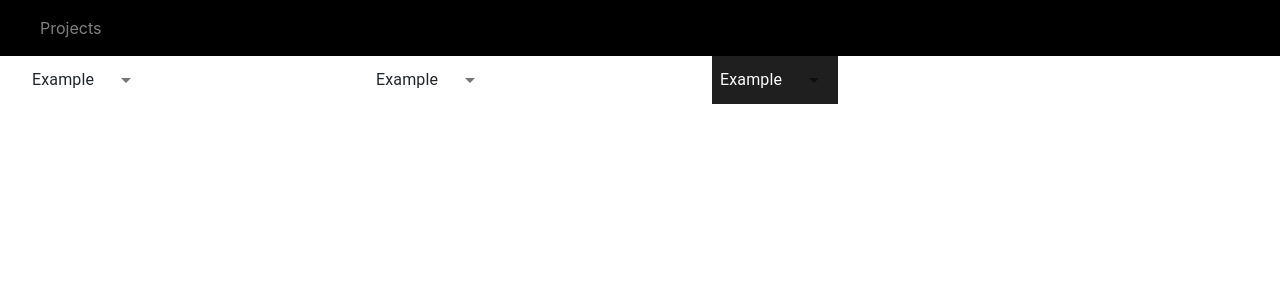
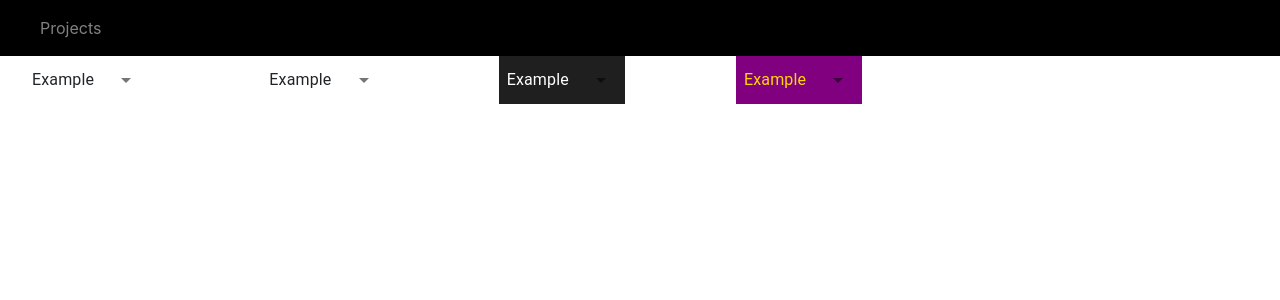
Before and after one commit to Drakodin/drakodin.github.io, a React (Create React App) app: page /#/projects/mui-dropdown in a window 1280 px wide. Shown: the top 300 px of the page. Built offline with nearby package versions, Linux system fonts and the light colour scheme.

Commit message:
Add custom variation and demo.

```diff
--- a/src/dropdown/Dropdown/Dropdown.d.ts
+++ b/src/dropdown/Dropdown/Dropdown.d.ts
@@ -2,7 +2,7 @@ import * as React from 'react';
 
 export interface DropdownProps {
     open?: boolean,
-    variant?: 'default' | 'light' | 'dark',
+    variant?: 'default' | 'light' | 'dark' | 'custom',
     label?: string,
 
     onClick: () => void,
--- a/src/dropdown/Dropdown/dropdown.css
+++ b/src/dropdown/Dropdown/dropdown.css
@@ -15,6 +15,10 @@
 
 .Mui-drop-default {
     background-color: white;
+}
+
+.Mui-drop-default:hover {
+    cursor: pointer;
 }
 
 .Mui-drop-light {
@@ -36,4 +40,13 @@
 .Mui-drop-dark:hover {
     background-color: #eee;
     color: black;
+    cursor: pointer;
 }
+
+.Mui-drop-custom {
+    transition-duration: 0.4s;
+}
+
+.Mui-drop-custom:hover {
+    cursor: pointer;
+}
--- /dev/null
+++ b/src/dropdown/demo.css
@@ -0,0 +1,9 @@
+.Mui-drop-custom {
+    background-color: purple;
+    color: gold;
+}
+
+.Mui-drop-custom:hover {
+    background-color: green;
+    color: white;
+}
--- a/src/dropdown/demo.js
+++ b/src/dropdown/demo.js
@@ -1,10 +1,11 @@
 import React from 'react';
 import Dropdown from './Dropdown';
 import { Grid } from '@material-ui/core';
+import './demo.css';
 
 const DropdownDemo = () => {
     const [inputs, setInputs] = React.useState([]);
-    const [open, setOpen] = React.useState([false, false, false]);
+    const [open, setOpen] = React.useState([false, false, false, false]);
 
     const closeDropdown = (dd_id) => {
         setOpen(open.map((v, i) => (i === dd_id) ? false : v));
@@ -26,7 +27,7 @@ const DropdownDemo = () => {
     return (
         <>
             <Grid container direction="row" justify="flex-start">
-                <Grid item xs={3} lg={3}
+                <Grid item xs={2} lg={2}
                     container direction="row" justify="flex-start"
                     alignItems="center"
                     className="ml-4 mb-4"
@@ -41,7 +42,7 @@ const DropdownDemo = () => {
                         listOnClick={clickIn}
                     />
                 </Grid>
-                <Grid item xs={3} lg={3}
+                <Grid item xs={2} lg={2}
                     container direction="row" justify="flex-start"
                     alignItems="center"
                     className="ml-4 mb-4"
@@ -57,7 +58,7 @@ const DropdownDemo = () => {
                         listOnClick={clickIn}
                     />
                 </Grid>
-                <Grid item xs={3} lg={3}
+                <Grid item xs={2} lg={2}
                     container direction="row" justify="flex-start"
                     alignItems="center"
                     className="ml-4 mb-4"
@@ -73,6 +74,22 @@ const DropdownDemo = () => {
                         listOnClick={clickIn}
                     />
                 </Grid>
+                <Grid item xs={2} lg={2}
+                    container direction="row" justify="flex-start"
+                    alignItems="center"
+                    className="ml-4 mb-4"
+                >
+                    <Dropdown
+                        open={open[3]}
+                        label='Example'
+                        variant='custom'
+                        target={inputs}
+                        listSrc={["a", "b", "c", "d", "e"]}
+                        onClick={() => openDropdown(3)}
+                        onClose={() => closeDropdown(3)}
+                        listOnClick={clickIn}
+                    />
+                </Grid>
             </Grid>
         </>
     )
```
